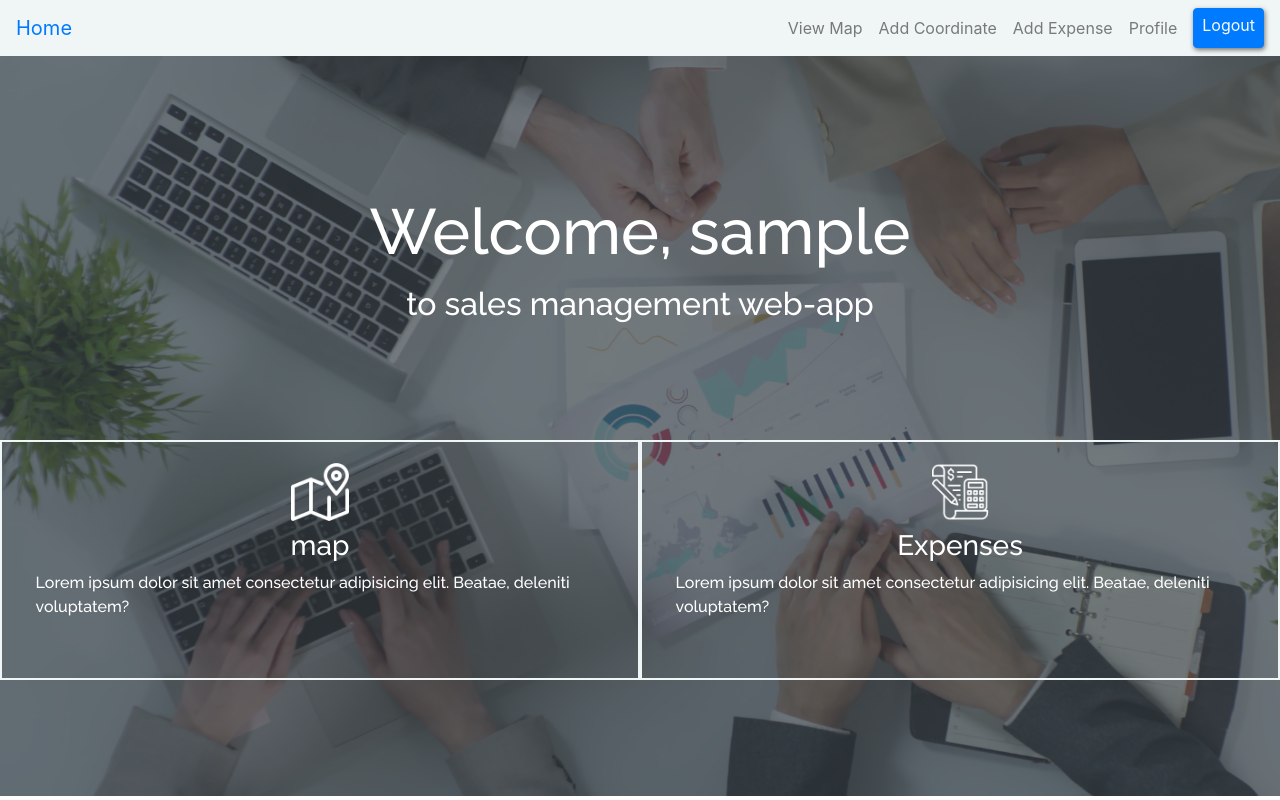
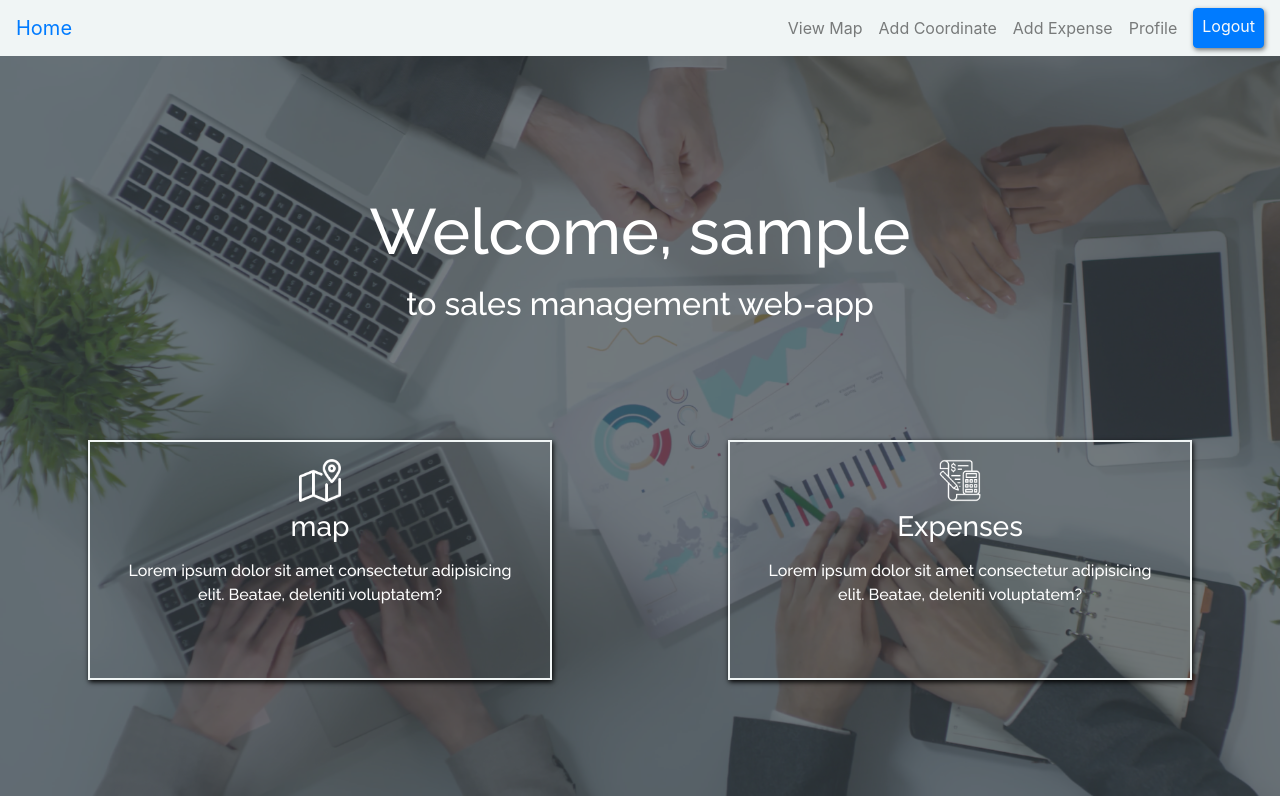
Before and after one commit to Devanshvora03/sales, a Django app: page / in a window 1280 px wide. Run offline with Django 3.2, Linux system fonts and the light colour scheme; the visitor is signed in with stand-in values (Sample User, id 1); some libraries are stand-ins or nearby versions.

Commit message:
ui enhance

```diff
--- a/static/css/home.css
+++ b/static/css/home.css
@@ -66,14 +66,17 @@ body{
 .box-1{
     padding: 2% 4%;
     border: 2px solid #f0f5f5;
-    width: 40rem;
+    width: 29rem;
     height: 15rem;
+    box-shadow: 1px 2px 5px #000;
 }
 .hover1 :hover{
-    .box-1{
-        background-color:#434343;
+
+    .maps,.expense{
+        color:  #007bff;
     }
     text-decoration: none;
+
 }
 
 .box-1 img{
@@ -107,6 +110,7 @@ body{
         width: 20rem;
         height: 10rem;
         margin-bottom: 20px;
+
 
     }
     .content{
@@ -173,3 +177,13 @@ body{
 .btn-primary{
     box-shadow: 1px 2px 5px #00000085;
 }
+
+.navbar{
+
+
+}
+.navbar :hover{
+
+        color:  #007bff!important;
+
+}
--- a/templates/users/base.html
+++ b/templates/users/base.html
@@ -33,11 +33,13 @@
             <div class="collapse navbar-collapse" id="navbarCollapse">
                 <div class="navbar-nav ml-auto">
                   {% if user.is_authenticated %}
-                    <a href="{% url 'maps' %}" class="nav-item nav-link ">View Map</a>
-                    <a href="{% url 'coordinate' %}" class="nav-item nav-link ">Add Coordinate</a>
-                    <a href="{% url 'expense' %}" class="nav-item nav-link ">Add Expense</a>
-                    <a href="{% url 'users-profile' %}" class="nav-item nav-link mr-2">Profile</a>
-                    <a href="{% url 'logout' %}" button class="nav-item nav-link btn btn-primary text-light pt-1 ">Logout</a>
+
+                    <a href="{% url 'maps' %}" class="nav-item nav-link navbar">View Map</a>
+                    <a href="{% url 'coordinate' %}" class="nav-item nav-link  navbar">Add Coordinate</a>
+                    <a href="{% url 'expense' %}" class="nav-item nav-link  navbar">Add Expense</a>
+                    <a href="{% url 'users-profile' %}" class="nav-item nav-link mr-2  navbar">Profile</a>
+                    <a href="{% url 'logout' %}" button class="nav-item nav-link btn btn-primary text-light pt-1 navbar ">Logout</a>
+
                   {% else %}
                     <a href="{% url 'login' %}" button class="nav-item nav-link btn btn-primary text-light pt-1">Sign in</a>
                   {% endif %}
--- a/templates/users/home.html
+++ b/templates/users/home.html
@@ -15,14 +15,14 @@
         <a href="{% url 'maps' %}" class="">
         <div class="box-1 d-flex flex-column align-items-center raleway">
             <img src="{% static 'static/img/map.png' %}" class="my-2" alt="map">
-            <h3>map</h3>
-            <p class="px-2">Lorem ipsum dolor sit amet consectetur adipisicing elit. Beatae, deleniti voluptatem?</p>
+            <h3 class="maps">map</h3>
+            <p class="px-2 mt-2 text-center">Lorem ipsum dolor sit amet consectetur adipisicing elit. Beatae, deleniti voluptatem?</p>
         </div></a>
         <a href="{% url 'expense' %}" class="">
         <div class="box-1 d-flex flex-column align-items-center raleway">
             <img src="{% static 'static/img/budget.png' %}" class="my-2" alt="expense">
-            <h3>Expenses</h3>
-            <p class="px-2">Lorem ipsum dolor sit amet consectetur adipisicing elit. Beatae, deleniti voluptatem?</p>
+            <h3 class="expense">Expenses</h3>
+            <p class="px-2 mt-2 text-center">Lorem ipsum dolor sit amet consectetur adipisicing elit. Beatae, deleniti voluptatem?</p>
         </div></a>
         {% else %}
         <a href="{% url 'login' %}" button class="">
```
